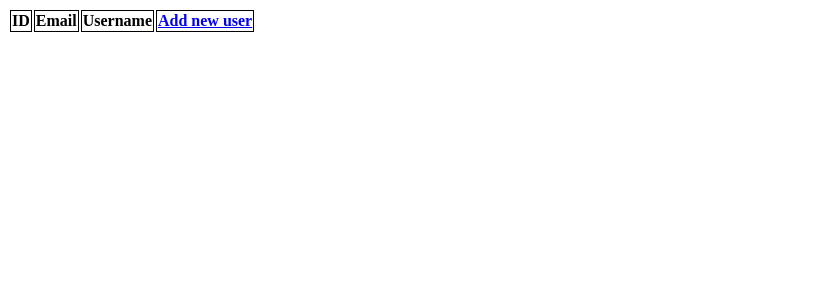
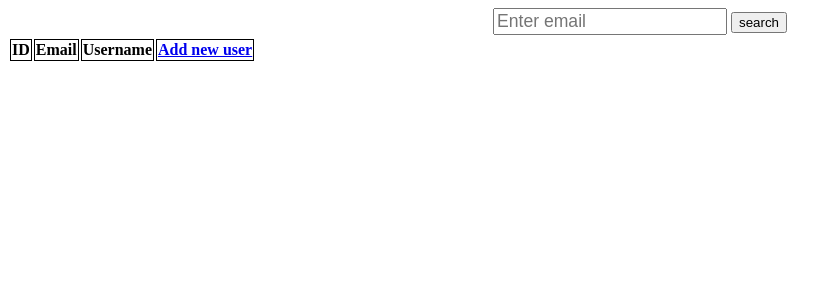
Before and after one commit to AaaSsHhUu/sql-backend-mini-project, a Node server app: page /user in a window 1280 px wide. Shown: the top 300 px of the page, without its empty margins (0-840 px from the left). Run offline with Node 20, Linux system fonts and the light colour scheme; data that the repository does not hold is empty.

Commit message:
Added search feature

```diff
--- a/index.js
+++ b/index.js
@@ -160,6 +160,22 @@ app.delete("/user/:id",(req,res)=>{
 
 })
 
+// Search route
+app.get("/user/search",(req,res)=>{
+  let {search} = req.query;
+  console.log(search);
+  let q = `SELECT * from user where email = '${search}'`;
+  try{
+    connection.query(q,(err,result)=>{
+      if(err) throw err;
+      let data = result[0];
+      res.render("search.ejs",{data});
+    })
+  }
+  catch(err){
+    res.send("Some error occured in DB");
+  }
+})
 
 
 app.listen("8080", ()=>{
--- a/views/showusers.ejs
+++ b/views/showusers.ejs
@@ -14,9 +14,16 @@
         button{
             margin: 4px 0;
         }
+        input{
+            font-size: 1.1rem;
+        }
     </style>
 </head>
 <body>
+    <form action="/user/search" method="get">
+        <input type="email" required placeholder="Enter email" name="search">
+        <button>search</button>
+    </form>
     <table>
         <tr>
             <th>ID</th>
```
Also changed, not shown: views/search.ejs (added, +41 -0 lines).
